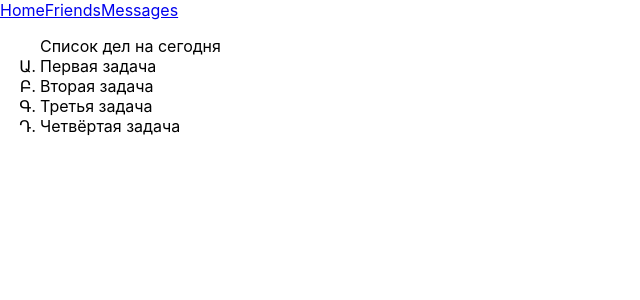
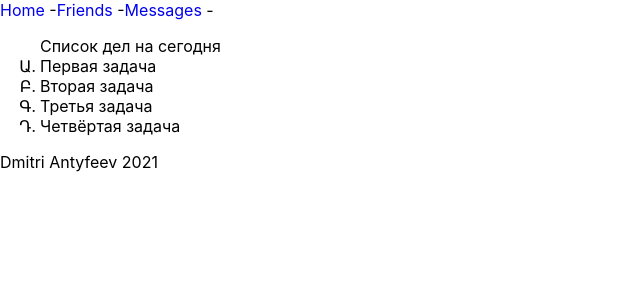
Before and after one commit to Antyfeev96/Mishka-1, a React (Create React App) app: page / in a window 1280 px wide. Shown: the top 300 px of the page, without its empty margins (0-640 px from the left). Built offline with nearby package versions, Linux system fonts and the light colour scheme.

Commit message:
Footer added

```diff
--- a/src/App.css
+++ b/src/App.css
@@ -1,3 +1,8 @@
 ul li {
   list-style-type: armenian;
 }
+
+a {
+  list-style: none;
+  text-decoration: none;
+}
--- a/src/App.js
+++ b/src/App.js
@@ -1,12 +1,16 @@
+import react from "react";
 import "./App.css";
+import Footer from "./Footer";
+import Header from "./Header";
 import TaskList from "./TaskList";
-import Header from "./Header";
+
 
 const App = () => {
   return (
     <div>
       <Header />
       <TaskList />
+      <Footer />
     </div>
   );
 };
--- /dev/null
+++ b/src/Footer.js
@@ -0,0 +1,5 @@
+const Footer = () => {
+    return ( <div> Dmitri Antyfeev 2021 </div>);
+  };
+
+  export default Footer;
--- a/src/Header.js
+++ b/src/Header.js
@@ -1,9 +1,9 @@
 const Header = () => {
   return (
     <div>
-      <a href="#">Home</a>
-      <a href="#">Friends</a>
-      <a href="#">Messages</a>
+      <a href="#">Home</a> -
+      <a href="#">Friends</a> -
+      <a href="#">Messages</a> -
     </div>
   );
 };
```
Also changed, not shown: 1 other file (tests, documents, lock files or other folders).
